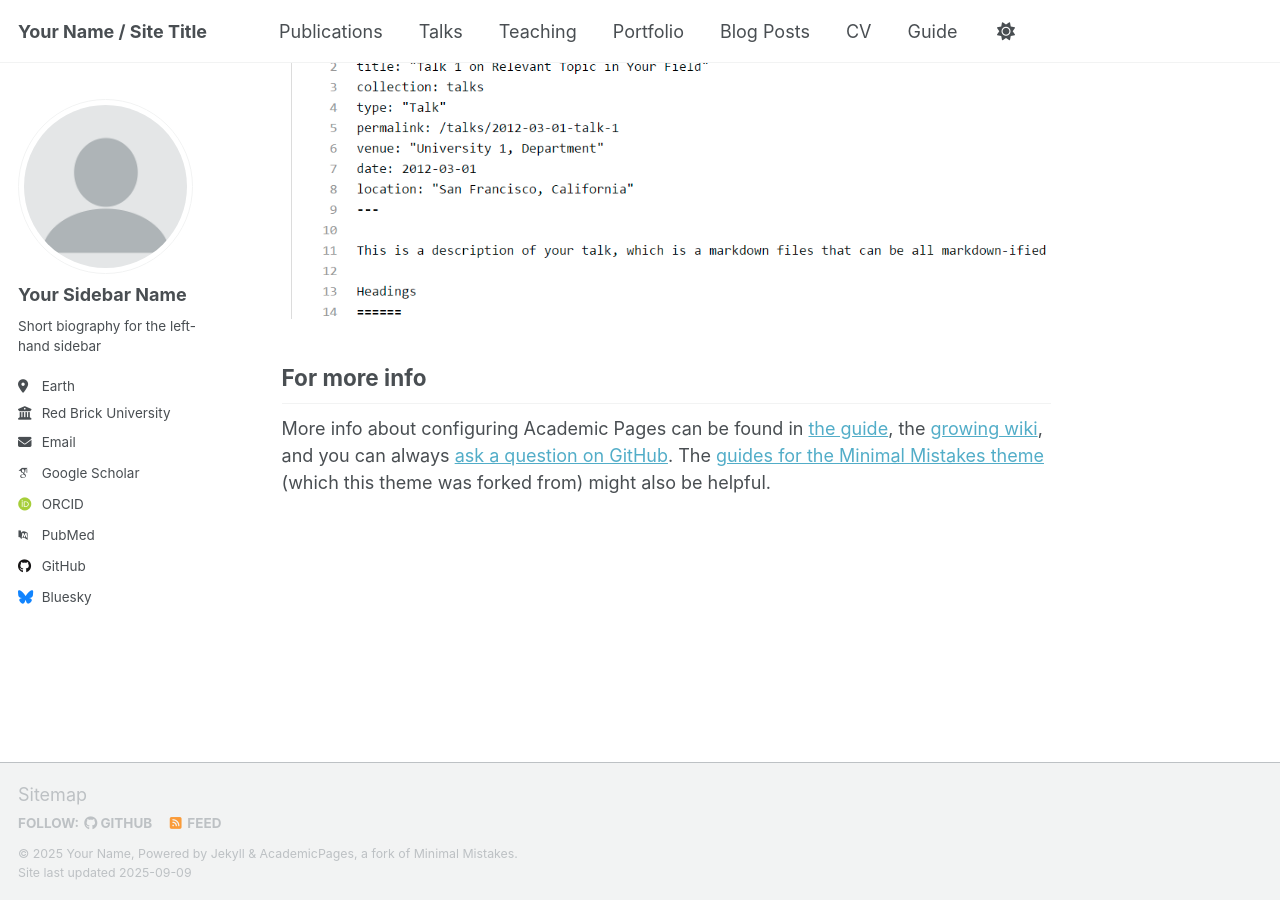
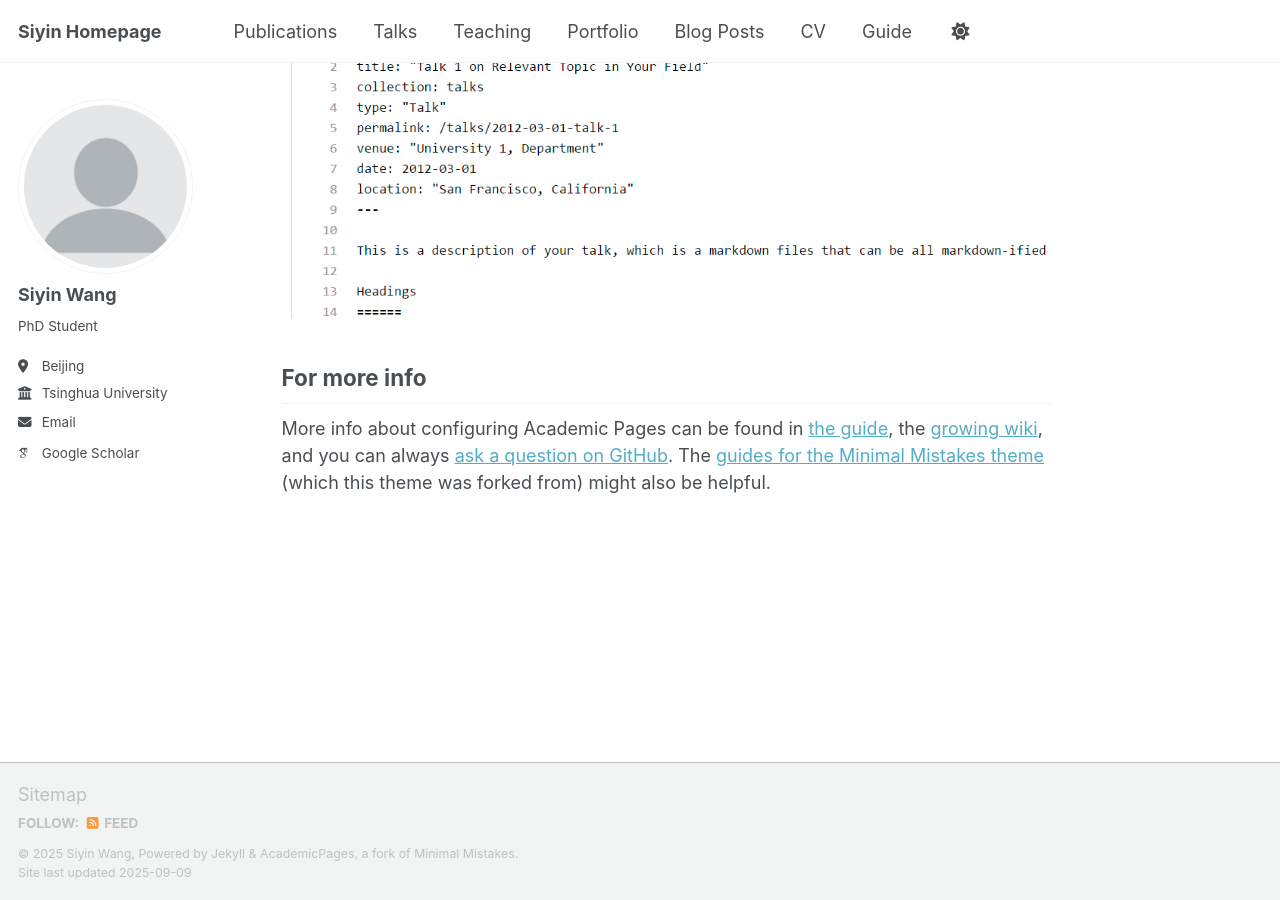
Before and after one commit to chan-ming/siyin519.github.io, a Jekyll site: the page built from _pages/about.md, in a window 1280 px wide and 900 px high, scrolled down 2880 px. Built offline with Jekyll 4.4.1, drawn with Linux system fonts in a browser that asks for light colours; some web fonts are replaced; a script that is not in the unit is left out.

```diff
--- a/_config.yml
+++ b/_config.yml
@@ -9,9 +9,9 @@
 # Basic Site Settings
 locale                   : "en-US"
 site_theme               : "default" # Currently available options are "default", "air"
-title                    : "Your Name / Site Title"
+title                    : "Siyin Homepage"
 title_separator          : "-"
-name                     : &name "Your Name"
+name                     : &name "Siyin Wang"
 description              : &description "personal description"
 url                      : https://academicpages.github.io # the base hostname & protocol for your site e.g. "https://[your GitHub username].github.io" or if you already have some other page hosted on Github then use "https://[your GitHub username].github.io/[Your Repo Name]"
 baseurl                  : "" # the subpath of your site, e.g. "/blog"
@@ -23,23 +23,23 @@ repository               : "academicpages/academicpages.github.io"
 author:
   # Biographic information
   avatar           : "profile.png"
-  name             : "Your Sidebar Name"
+  name             : "Siyin Wang"
   pronouns         : # example: "she/her"
-  bio              : "Short biography for the left-hand sidebar"
-  location         : "Earth"
-  employer         : "Red Brick University"
+  bio              : "PhD Student"
+  location         : "Beijing"
+  employer         : "Tsinghua University"
   uri              : # URL
   email            : "none@example.org"
 
   # Academic websites
   academia         : # URL
   arxiv            : # URL - Update with the correct link to your profile
-  googlescholar    : "https://scholar.google.com/citations?user=PS_CX0AAAAAJ"
+  googlescholar    : "https://scholar.google.com/citations?user=83dHPfMAAAAJ"
   inspire-hep      : # URL
   impactstory      : # URL
-  orcid            : "http://orcid.org/yourorcidurl"
+  orcid            : # "http://orcid.org/yourorcidurl"
   semantic         : # URL
-  pubmed           : "https://www.ncbi.nlm.nih.gov/pubmed/?term=john+snow"
+  pubmed           : # "https://www.ncbi.nlm.nih.gov/pubmed/?term=john+snow"
   researchgate     : # URL
   scopus           : # URL
 
@@ -47,13 +47,13 @@ author:
   bitbucket        : # Username - Update with your username on the site
   codepen          : # Username
   dribbble         : # Username
-  github           : "academicpages"
+  github           : # "academicpages"
   kaggle           : # Username
   stackoverflow    : # User number or user number and name (i.e., use "1" or "1/jeff-atwood")
 
   # Social media
   artstation       : # Username
-  bluesky          : "bsky.app" # Replace this with you Bluesky username
+  bluesky          : # "bsky.app" # Replace this with you Bluesky username
   facebook         : # Username
   flickr           : # Username
   foursquare       : # Username
```
